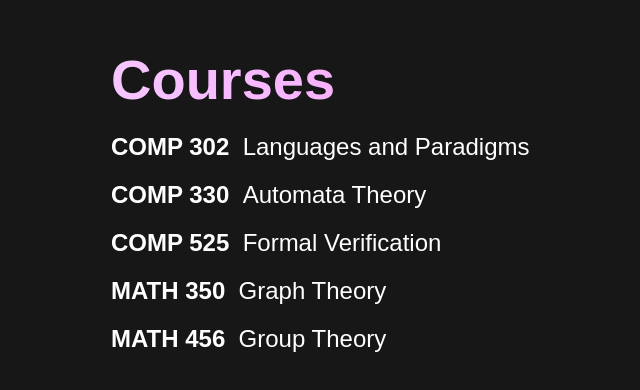
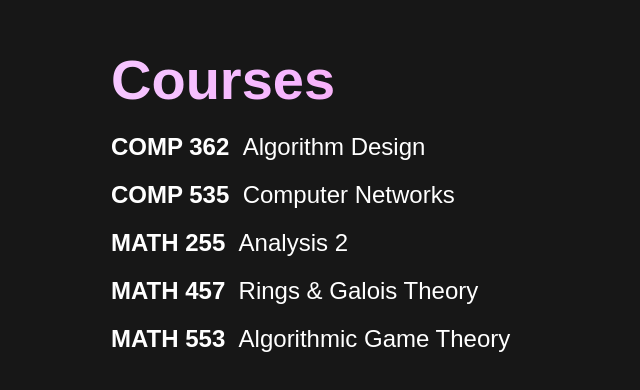
Before and after one commit to willzahary/personal-website, a React (Create React App) app: page /courses in a window 1280 px wide. Shown: the part 200-590 px from the top of the page, without its empty margins (273-913 px from the left). Built offline with nearby package versions, Linux system fonts and the light colour scheme; a web font is replaced by a local one.

Commit message:
Changed content

```diff
--- a/src/components/CourseLinks.jsx
+++ b/src/components/CourseLinks.jsx
@@ -4,41 +4,46 @@ import { CourseLink } from '../components/CourseLink'
 import {
     LINK_COMP302,
     LINK_COMP330,
+    LINK_COMP362,
     LINK_COMP525,
+    LINK_COMP535,
+    LINK_MATH255,
     LINK_MATH350,
-    LINK_MATH456
+    LINK_MATH456,
+    LINK_MATH457,
+    LINK_MATH553
 } from '../links'
 
 const courselink_items = [
     {
         key: 1,
-        code: "COMP 302",
-        title: "Languages and Paradigms",
-        link: LINK_COMP302,
+        code: "COMP 362",
+        title: "Algorithm Design",
+        link: LINK_COMP362,
     },
     {
         key: 2,
-        code: "COMP 330",
-        title: "Automata Theory",
-        link: LINK_COMP330,
+        code: "COMP 535",
+        title: "Computer Networks",
+        link: LINK_COMP535,
     },
     {
         key: 3,
-        code: "COMP 525",
-        title: "Formal Verification",
-        link: LINK_COMP525,
+        code: "MATH 255",
+        title: "Analysis 2",
+        link: LINK_MATH255,
     },
     {
         key: 4,
-        code: "MATH 350",
-        title: "Graph Theory",
-        link: LINK_MATH350,
+        code: "MATH 457",
+        title: "Rings & Galois Theory",
+        link: LINK_MATH457,
     },
     {
         key: 5,
-        code: "MATH 456",
-        title: "Group Theory",
-        link: LINK_MATH456,
+        code: "MATH 553",
+        title: "Algorithmic Game Theory",
+        link: LINK_MATH553,
     },
 ]
 
--- a/src/components/Links.jsx
+++ b/src/components/Links.jsx
@@ -22,12 +22,12 @@ const link_items = [
         link: LINK_LINKEDIN,
         icon: ['fab', 'linkedin'],
     },
-    {
-        key: 3,
-        name: "GitHub",
-        link: LINK_GITHUB,
-        icon: ['fab', 'github'],
-    },
+    // {
+    //     key: 3,
+    //     name: "GitHub",
+    //     link: LINK_GITHUB,
+    //     icon: ['fab', 'github'],
+    // },
     {
         key: 4,
         name: "Twitter",
--- a/src/links.js
+++ b/src/links.js
@@ -4,6 +4,11 @@ export const LINK_TWITTER = "https://twitter.com/willzahary/";
 export const EMAIL = "williamzahary@gmail.com";
 export const LINK_COMP302 = "https://www.mcgill.ca/study/2022-2023/courses/comp-302"
 export const LINK_COMP330 = "https://www.cs.mcgill.ca/~prakash/Courses/Comp330/comp330.html"
+export const LINK_COMP362 = "https://www.mcgill.ca/study/2022-2023/courses/comp-362"
 export const LINK_COMP525 = "https://www.cs.mcgill.ca/~prakash/Courses/Comp525/comp525.html"
+export const LINK_COMP535 = "https://www.mcgill.ca/study/2022-2023/courses/comp-535"
+export const LINK_MATH255 = "https://www.mcgill.ca/study/2022-2023/courses/math-255"
 export const LINK_MATH350 = "https://www.mcgill.ca/study/2022-2023/courses/math-350"
 export const LINK_MATH456 = "https://www.mcgill.ca/study/2022-2023/courses/math-456"
+export const LINK_MATH457 = "https://www.mcgill.ca/study/2022-2023/courses/math-457"
+export const LINK_MATH553 = "https://www.mcgill.ca/study/2022-2023/courses/math-553"
--- a/src/pages/Landing.jsx
+++ b/src/pages/Landing.jsx
@@ -7,15 +7,15 @@ export const Landing = () => {
     return (
         <div className="landing">
             <div className="landing-text">
-                <h1>Hi, I'm Will Zahary.</h1>
+                <h1>Hi, I'm Will Zahary</h1>
                 <p>
-                    I'm a software developer studying mathematics and computer science at McGill University.
+                    I study <a href="/courses" className="inline-link">math and computer science</a> at McGill University. I'm primarily interested in algorithms and algebra.
                 </p>
                 <p>
-                    This past summer, I interned as a software engineer at Amazon in Vancouver. Now, I'm back in Montréal, taking <a href="/courses" className="inline-link">some courses that interest me</a>.
+                    Right now, I'm one of the course assistants for Honours Algorithms taught by Luc Devroye.
                 </p>
                 <p>
-                    Next summer, I'll be in San Francisco interning at <a href="https://databricks.com/" className="inline-link">Databricks</a>.
+                    This summer, I'll be interning at <a href="https://databricks.com/" className="inline-link">Databricks</a> in San Francisco.
                 </p>
                 <Links />
             </div>
--- a/src/scss/App.scss
+++ b/src/scss/App.scss
@@ -5,7 +5,7 @@ html,
 body,
 #root,
 .content {
-  height: 100%;
+  height: 100vh;
   // min-height: 700px;
 }
 
@@ -228,7 +228,7 @@ a {
   .landing {
 
     align-items: center;
-    margin: 0;
+    margin: 0px;
     width: 100%;
     justify-content: left;
     text-align: left;
@@ -240,6 +240,7 @@ a {
       h1 {
         font-size: 52px;
         line-height: 62px;
+        margin-bottom: 40px;
       }
 
       p {
@@ -248,15 +249,20 @@ a {
 
       .links {
 
-        // justify-content: left;
+        justify-content: left;
         margin-top: 40px;
+        margin-left: -8px;
 
         .link {
 
           .fa {
-            margin-left: 8px;
-            margin-right: 8px;
+            margin-left: 10px;
+            margin-right: 10px;
             font-size: 14px;
+          }
+
+          p {
+            text-align: center;
           }
 
         }
```
